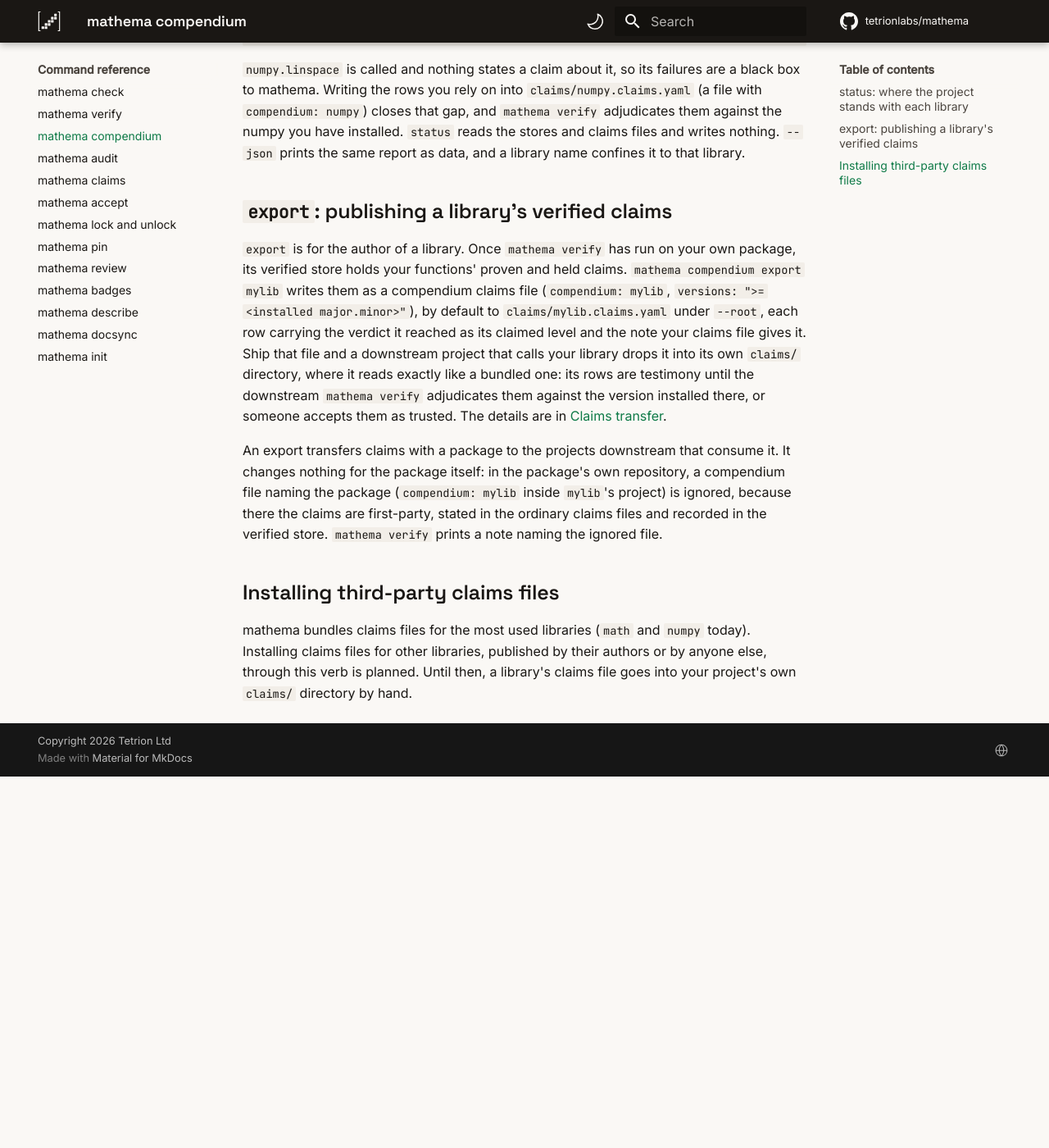
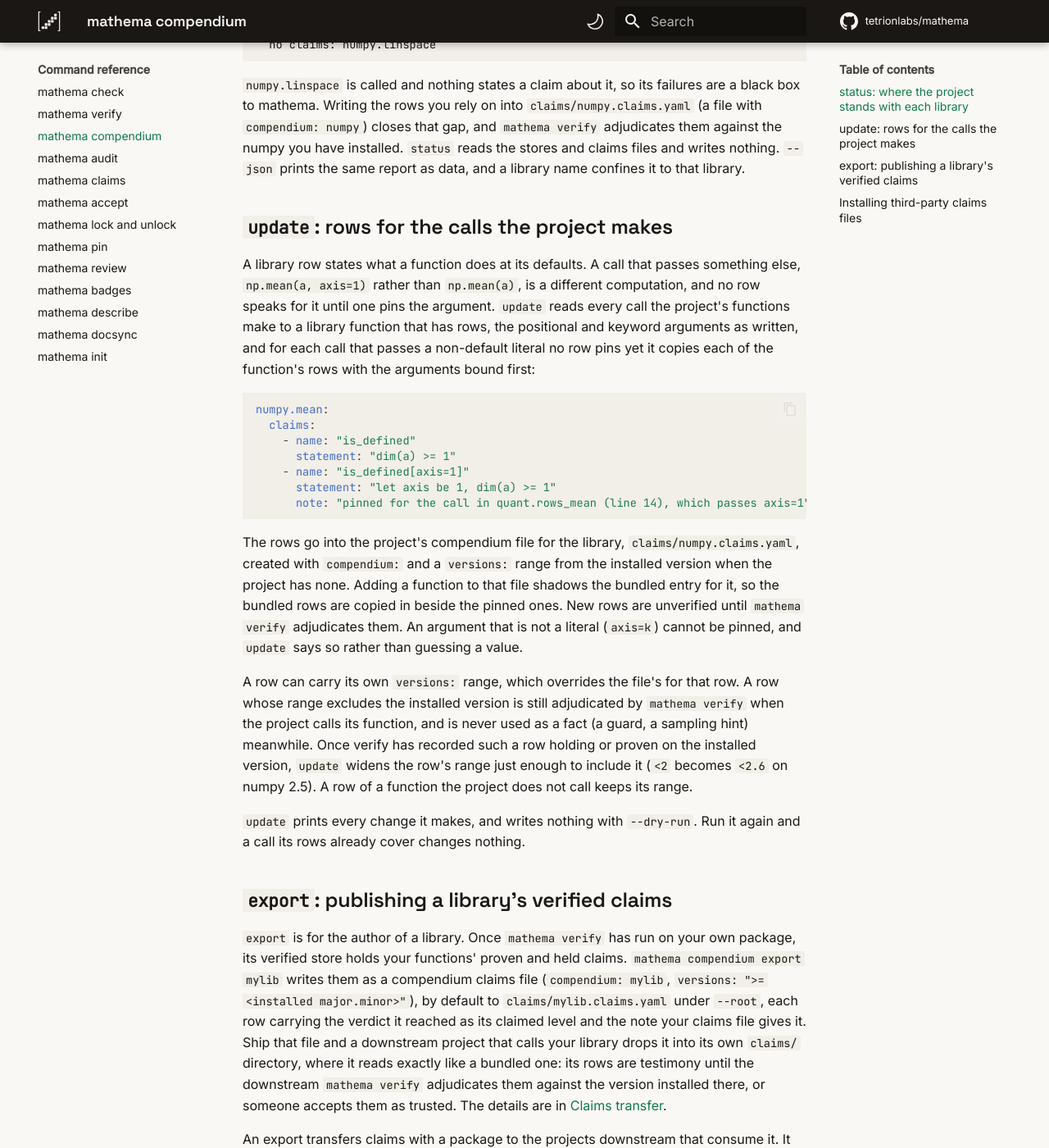
Before and after one commit to tetrionlabs/mathema, an MkDocs documentation site: the page built from docs/modes/compendium.md, in a window 1280 px wide and 1400 px high, scrolled down 1544 px. Shown: the whole window at 82% size. Built offline with MkDocs 1.6.1 and Material for MkDocs 9.7.7, drawn with Linux system fonts in a browser that asks for light colours; before the commit the page ends 2491 px from its top, so only the background shows below that; some of the changed text lies outside the part shown.

Commit message:
docs: compendium update and row-level versions

````diff
--- a/docs/modes/compendium.md
+++ b/docs/modes/compendium.md
@@ -2,12 +2,13 @@
 
 A compendium is a claims file about a library's functions rather than
 your own (see [Claims transfer](../claims-transfer.md#in-the-compendium)).
-This verb has two actions: `status`, for a project that calls
-libraries, and `export`, for a library author publishing their own
-verified claims.
+This verb has three actions: `status` and `update`, for a project
+that calls libraries, and `export`, for a library author publishing
+their own verified claims.
 
 ```bash
 mathema compendium status [<library>] [--root .] [--json]
+mathema compendium update [--root .] [--dry-run]
 mathema compendium export <library> [--out PATH] [--root .]
 ```
 
@@ -89,6 +90,49 @@ numpy you have installed. `status` reads the stores and claims files
 and writes nothing. `--json` prints the same report as data, and a
 library name confines it to that library.
 
+## `update`: rows for the calls the project makes
+
+A library row states what a function does at its defaults. A call
+that passes something else, `np.mean(a, axis=1)` rather than
+`np.mean(a)`, is a different computation, and no row speaks for it
+until one pins the argument. `update` reads every call the project's
+functions make to a library function that has rows, the positional
+and keyword arguments as written, and for each call that passes a
+non-default literal no row pins yet it copies each of the function's
+rows with the arguments bound first:
+
+```yaml
+numpy.mean:
+  claims:
+    - name: "is_defined"
+      statement: "dim(a) >= 1"
+    - name: "is_defined[axis=1]"
+      statement: "let axis be 1, dim(a) >= 1"
+      note: "pinned for the call in quant.rows_mean (line 14), which passes axis=1"
+```
+
+The rows go into the project's compendium file for the library,
+`claims/numpy.claims.yaml`, created with `compendium:` and a
+`versions:` range from the installed version when the project has
+none. Adding a function to that file shadows the bundled entry for it,
+so the bundled rows are copied in beside the pinned ones. New rows are
+unverified until `mathema verify` adjudicates them. An argument that is
+not a literal (`axis=k`) cannot be pinned, and `update` says so rather
+than guessing a value.
+
+A row can carry its own `versions:` range, which overrides the file's
+for that row. A row whose range excludes the installed version is
+still adjudicated by `mathema verify` when the project calls its
+function, and is never used as a fact (a guard, a sampling hint)
+meanwhile. Once verify has recorded such a row holding or proven on
+the installed version, `update` widens the row's range just enough to
+include it (`<2` becomes `<2.6` on numpy 2.5). A row of a function the
+project does not call keeps its range.
+
+`update` prints every change it makes, and writes nothing with
+`--dry-run`. Run it again and a call its rows already cover changes
+nothing.
+
 ## `export`: publishing a library's verified claims
 
 `export` is for the author of a library. Once `mathema verify` has
````
Also changed, not shown: docs/claims-transfer.md (+6 -0 lines).
